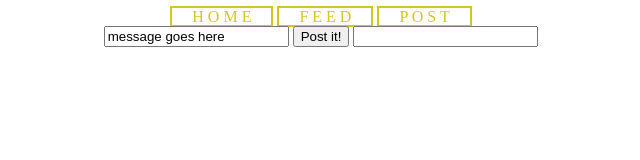
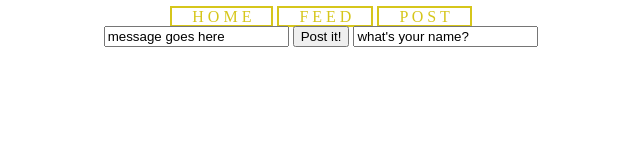
Before and after one commit to girlcodeakl/girlcode-2019-term1, a website: page public/post.html in a window 1280 px wide. Shown: the whole page, without its empty margins (319-959 px from the left). Drawn offline with Linux system fonts and the light colour scheme.

Commit message:
#12 testing the write your name here in the box
testing...

```diff
--- a/public/post.html
+++ b/public/post.html
@@ -13,7 +13,7 @@
       <form method="post" action="/posts">
           <input type="text" name="message" value="message goes here">
           <button>Post it!</button>
-            <input class="nameInput">
+            <input class="nameInput" name="author" value="what's your name?">
       </form>
   </body>
 </html>
```
